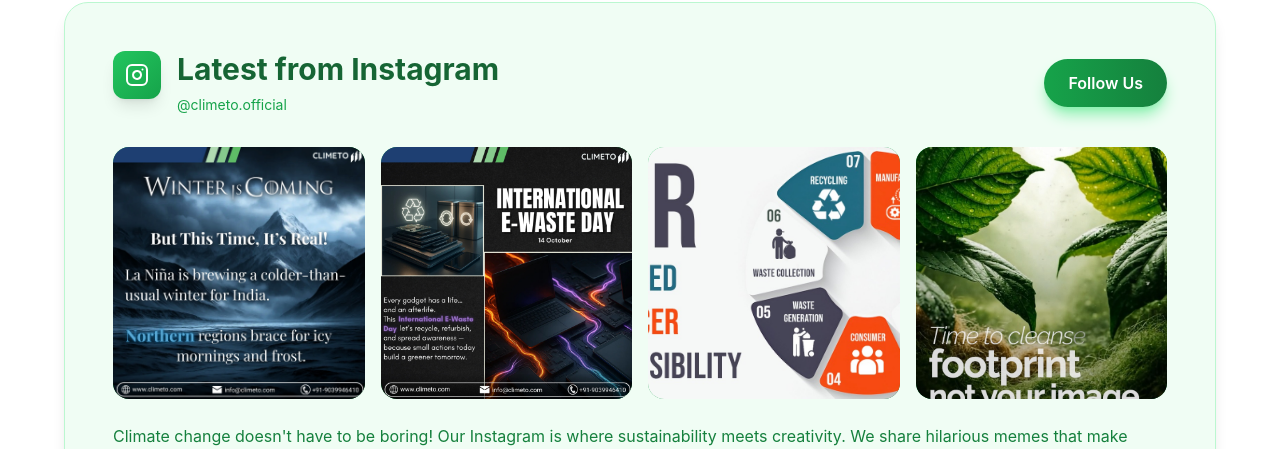
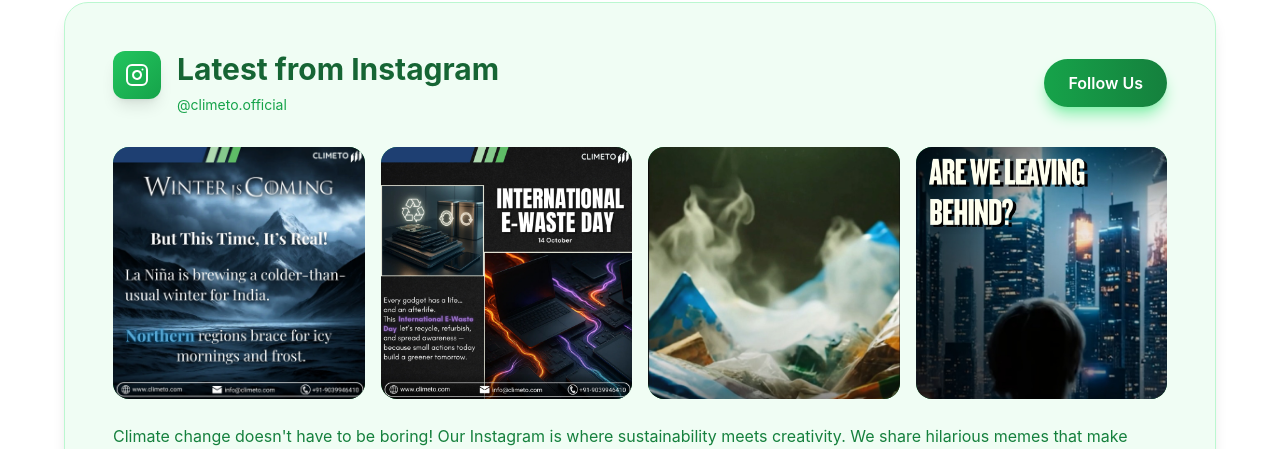
Before and after one commit to Anupriya-04/Climeto_new, a React (Create React App) app: page /climeto-media in a window 1280 px wide. Shown: the part 1102-1551 px from the top of the page. Built offline with nearby package versions, Linux system fonts and the light colour scheme.

Commit message:
instanew images update

```diff
--- a/src/Climetomedia.jsx
+++ b/src/Climetomedia.jsx
@@ -221,8 +221,8 @@
 const instagramPosts = [
   { imageUrl: "/insta1.jpg", postUrl: "https://www.instagram.com/p/DPx5lVOiqAH/" },
   { imageUrl: "/insta2.jpg", postUrl: "https://www.instagram.com/reel/DQ8j9I_CkMX/" },
-  { imageUrl: "/insta3.jpg", postUrl: "https://www.instagram.com/p/DPBlCDGiqpH/" },
-  { imageUrl: "/insta4.jpg", postUrl: "https://www.instagram.com/p/DMZjDKHhJgJ/" }
+  { imageUrl: "/instanew1.jpg", postUrl: "https://www.instagram.com/p/DPBlCDGiqpH/" },
+  { imageUrl: "/instanew2.jpg", postUrl: "https://www.instagram.com/p/DMZjDKHhJgJ/" }
 ];
 
 
```
Also changed, not shown: public/instanew1.jpg (added), public/instanew2.jpg (added).
